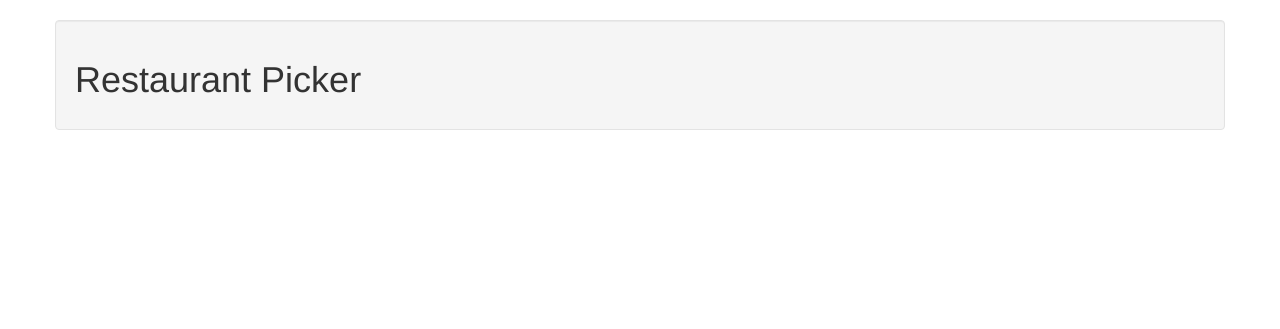
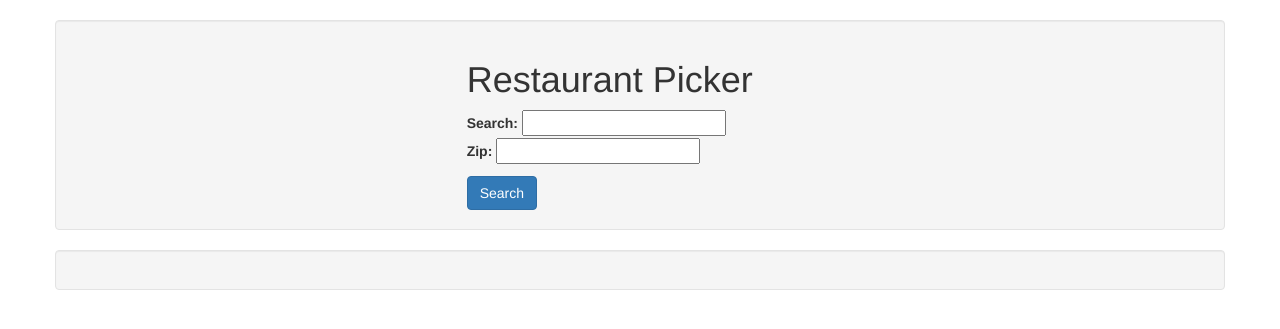
Before and after one commit to Beahmer89/decidingFactor, a Django app: page /restaurant/ in a window 1280 px wide. Shown: the part 51-380 px from the top of the page. Run offline with Django 3.2, Linux system fonts and the light colour scheme; some libraries are stand-ins or nearby versions.

Commit message:
Added the box in which you can actually make a search. Passes in serach terms and zip to Yelp API

```diff
--- a/decidingFactor/restaurant/templates/restaurant.html
+++ b/decidingFactor/restaurant/templates/restaurant.html
@@ -17,7 +17,20 @@
             </div>
         </div>
         <div class='container well'>
-            <h1>Restaurant Picker</h1>
+            <div class='col-xs-offset-4 col-xs-4'>
+                <h1>Restaurant Picker</h1>
+                <form method="post">
+                    {% csrf_token %}
+                    <div>
+                         {% for field in form %}
+                                 <label for="{{ field.label }}">{{ field.label_tag }} {{field}}
+                         {% endfor %}
+                    </div>
+                    <button class="btn btn-primary" type="submit">Search</button>
+                </form>
+            </div>
+        </div>
+        <div class='container well'>
             {% for restaurant in restaurants %}
                 <div class='panel panel-default'>
                     <h2 class='panel-body'>{{ restaurant.name }}</h2>
```
